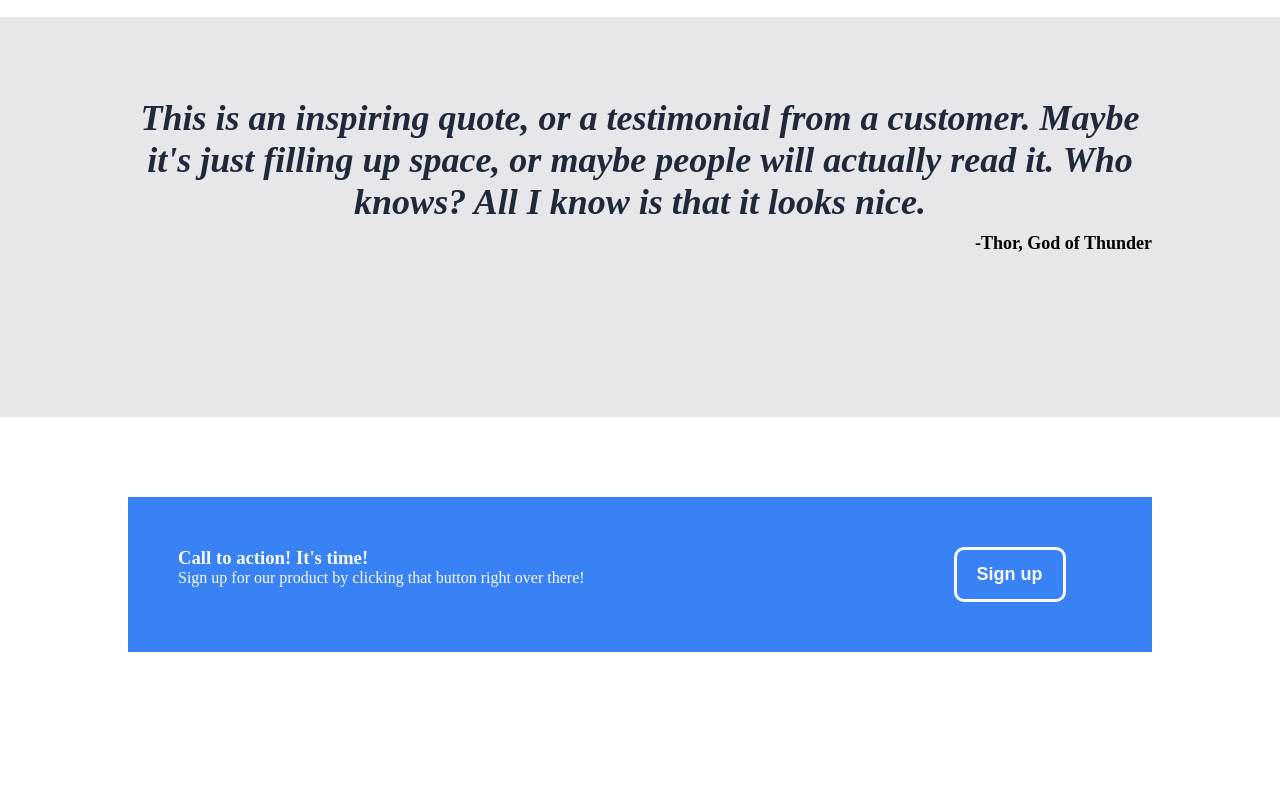
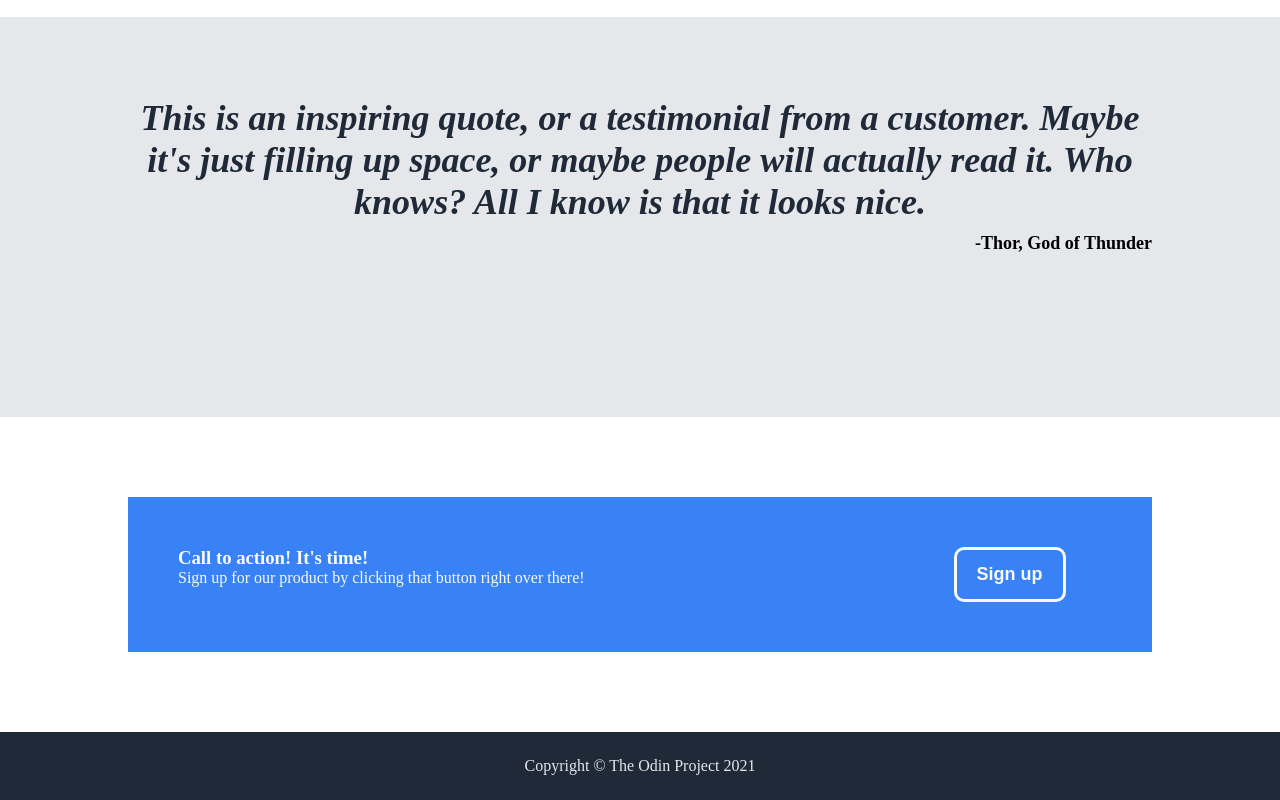
Before and after one commit to sujwal19/landing-page, a plain HTML site: page index.html in a window 1280 px wide. Shown: the part 1023-1823 px from the top of the page. Before the commit the page ends 1755 px from the top, so only its background shows below. Drawn offline with Linux system fonts and the light colour scheme.

Commit message:
Added Footer Section added copyright content

```diff
--- a/index.html
+++ b/index.html
@@ -74,5 +74,10 @@
 
         </div>
     </div>
+    <div class="footerSection">
+        <p>
+            Copyright © The Odin Project 2021
+        </p>
+    </div>
 </body>
 </html>
--- a/style.css
+++ b/style.css
@@ -163,3 +163,13 @@ html , body{
     font-weight: bold;
     font-size: 18px;
 }
+
+.footerSection{
+    padding: 25px 0 25px 0;
+    background-color: #1f2937;
+    color: #e5e7eb;
+}
+
+.footerSection p{
+    text-align: center;
+}
```
